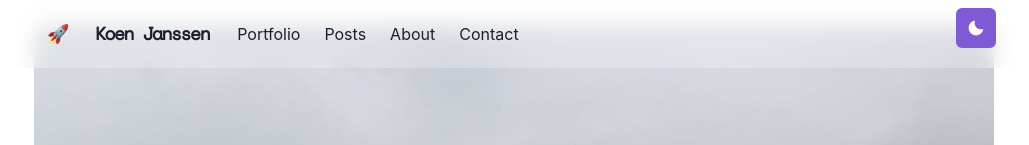
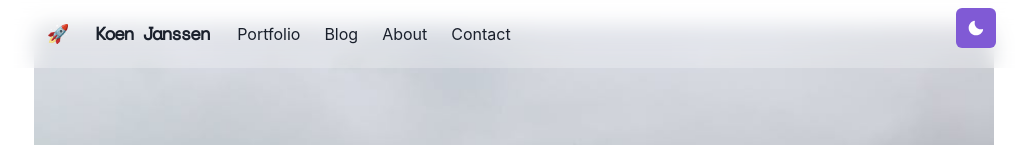
Before and after one commit to koen253janssen/koenjanssen.dev, a Next.js app: page / in a window 1280 px wide. Shown: the top 145 px of the page, without its empty margins (126-1155 px from the left). Built offline with nearby package versions, Linux system fonts and the light colour scheme.

Commit message:
Added initial structure for markdown blog

```diff
--- a/components/navigation/navbar.tsx
+++ b/components/navigation/navbar.tsx
@@ -60,8 +60,8 @@
                     <LinkItem href="/portfolio" path={path}>
                         Portfolio
                     </LinkItem>
-                    <LinkItem href="/posts" path={path}>
-                        Posts
+                    <LinkItem href="/blog" path={path}>
+                        Blog
                     </LinkItem>
                     <LinkItem href="/about" path={path}>
                         About
@@ -88,8 +88,8 @@
                                 <NextLink href="/portfolio" passHref>
                                     <MenuItem as={Link}>Portfolio</MenuItem>
                                 </NextLink>
-                                <NextLink href="/posts" passHref>
-                                    <MenuItem as={Link}>Posts</MenuItem>
+                                <NextLink href="/blog" passHref>
+                                    <MenuItem as={Link}>Blog</MenuItem>
                                 </NextLink>
                                 <NextLink href="/about" passHref>
                                     <MenuItem as={Link}>About</MenuItem>
```
